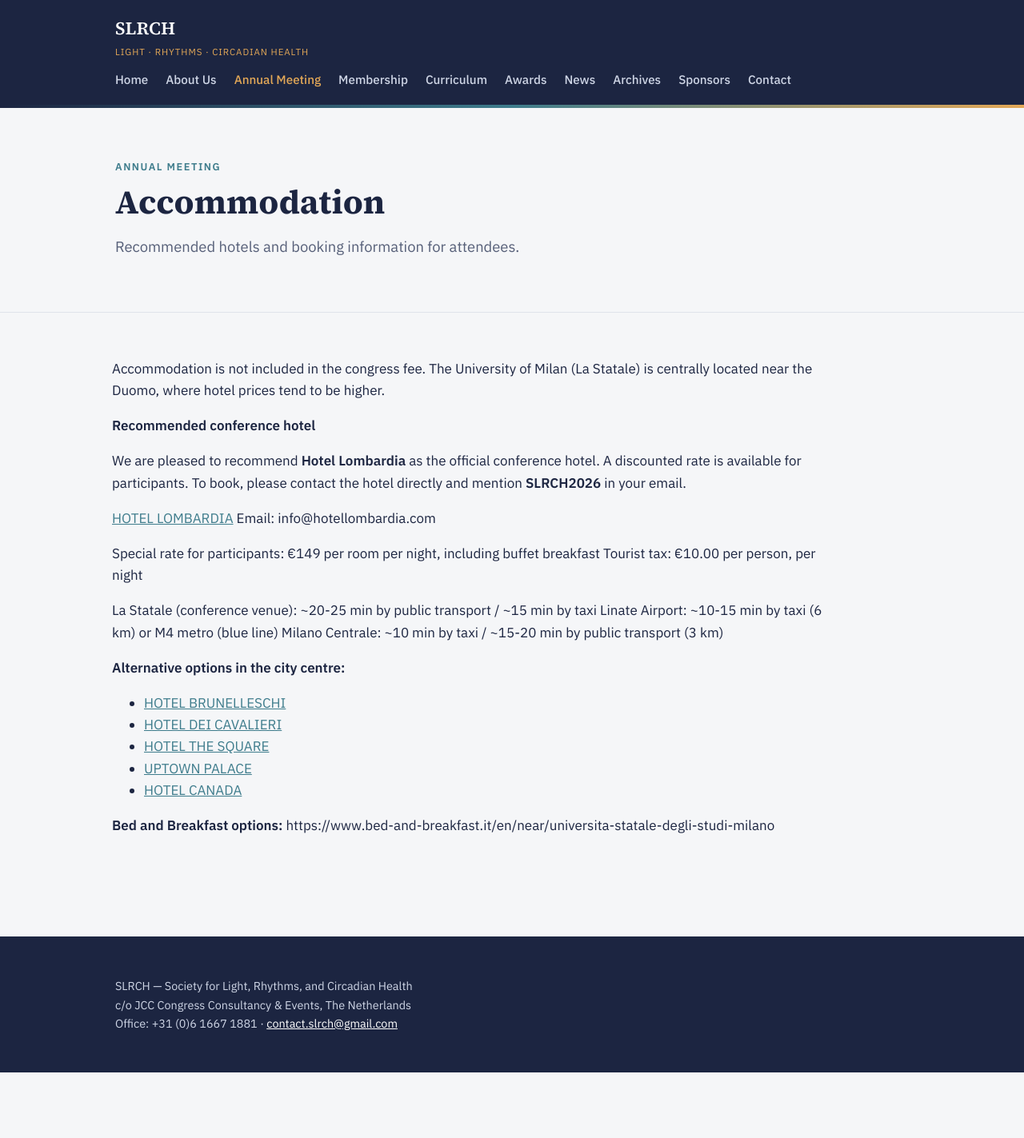
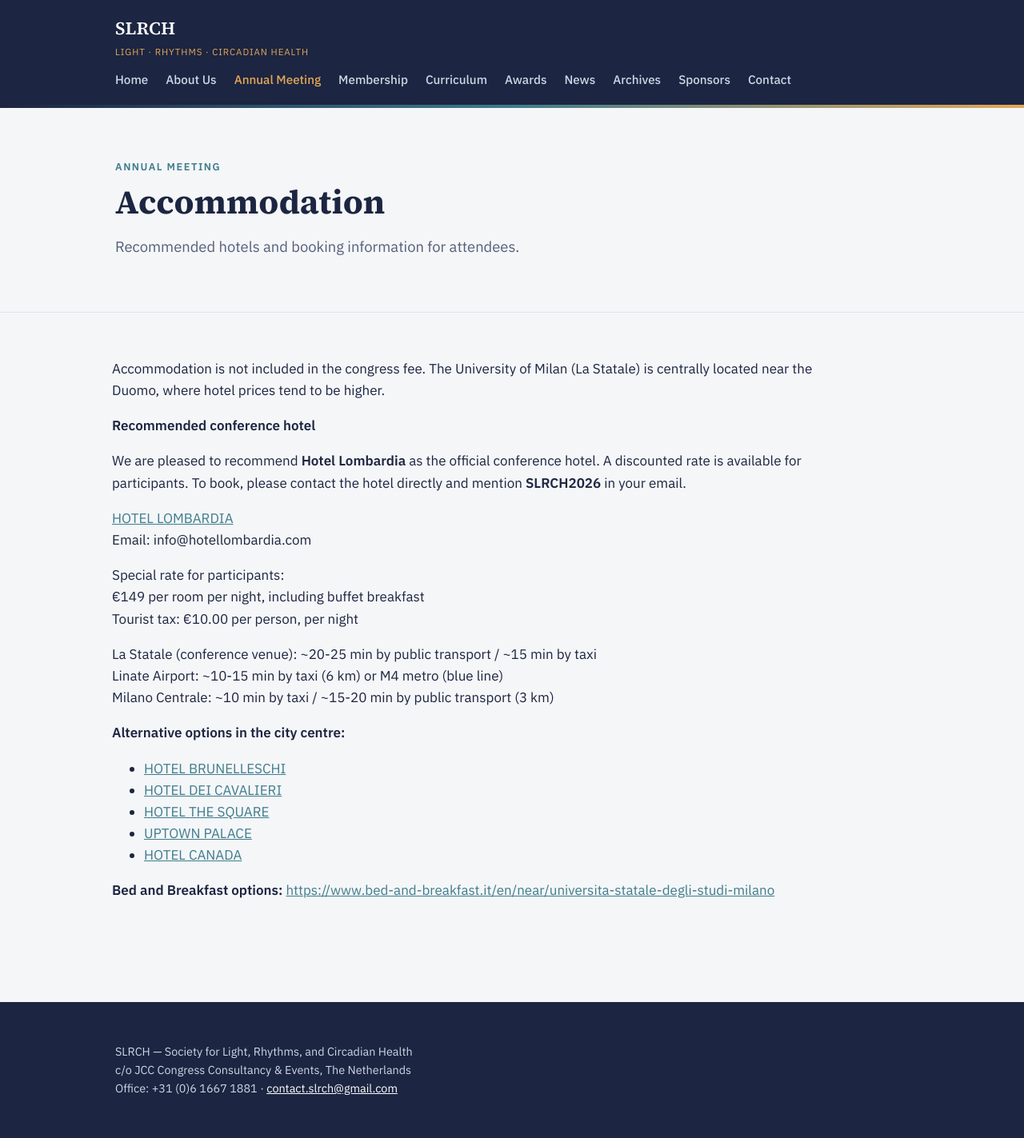
Before and after one commit to SLRCH-Society/SLRCH-website, a Jekyll site: the page built from docs/accommodation.md, in a window 1280 px wide. Shown: the whole page at 80% size. Built offline with Jekyll 4.4.1, drawn with Linux system fonts in a browser that asks for light colours; before the commit the page ends 1341 px from its top, so only the background shows below that.

```diff
--- a/docs/accommodation.md
+++ b/docs/accommodation.md
@@ -13,15 +13,15 @@ Accommodation is not included in the congress fee. The University of Milan (La S
 
 We are pleased to recommend **Hotel Lombardia** as the official conference hotel. A discounted rate is available for participants. To book, please contact the hotel directly and mention **SLRCH2026** in your email.
 
-[HOTEL LOMBARDIA](https://www.hotellombardia.com)
+[HOTEL LOMBARDIA](https://www.hotellombardia.com)\
 Email: info@hotellombardia.com
 
-Special rate for participants:
-€149 per room per night, including buffet breakfast
+Special rate for participants:\
+€149 per room per night, including buffet breakfast\
 Tourist tax: €10.00 per person, per night
 
-La Statale (conference venue): ~20-25 min by public transport / ~15 min by taxi
-Linate Airport: ~10-15 min by taxi (6 km) or M4 metro (blue line)
+La Statale (conference venue): ~20-25 min by public transport / ~15 min by taxi\
+Linate Airport: ~10-15 min by taxi (6 km) or M4 metro (blue line)\
 Milano Centrale: ~10 min by taxi / ~15-20 min by public transport (3 km)
 
 
@@ -34,4 +34,4 @@ Milano Centrale: ~10 min by taxi / ~15-20 min by public transport (3 km)
 - [HOTEL CANADA](https://www.canadahotel.it)
 
 **Bed and Breakfast options:**
-https://www.bed-and-breakfast.it/en/near/universita-statale-degli-studi-milano
+[https://www.bed-and-breakfast.it/en/near/universita-statale-degli-studi-milano](https://www.bed-and-breakfast.it/en/near/universita-statale-degli-studi-milano)
```
Also changed, not shown: docs/venue.md (+3 -3 lines).
